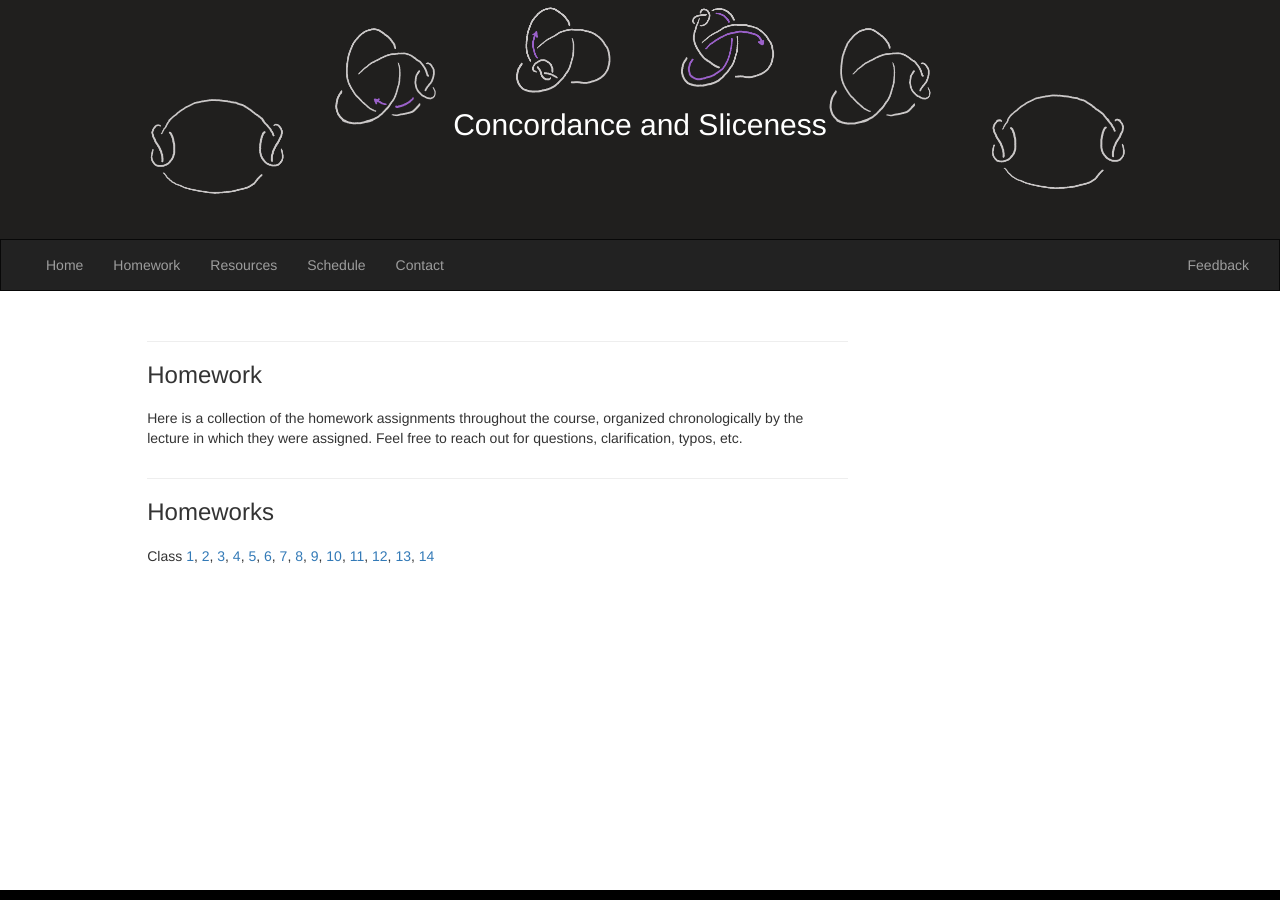
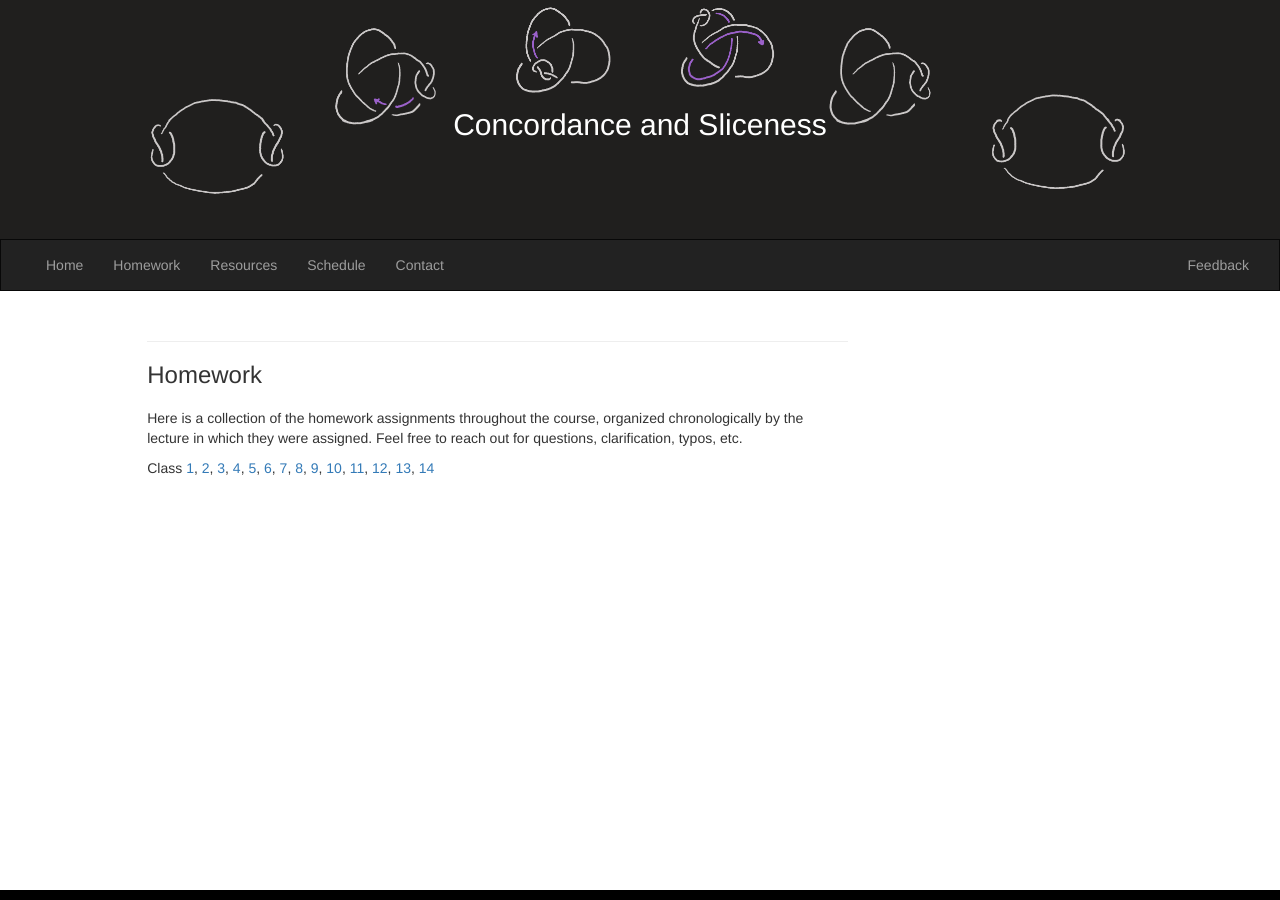
Before and after one commit to imsundberg/concordance, a Jekyll site: the page built from homework/index.html, in a window 1280 px wide. Built offline with Jekyll 4.4.1, drawn with Linux system fonts in a browser that asks for light colours.

Commit message:
Update index.html

```diff
--- a/homework/index.html
+++ b/homework/index.html
@@ -22,18 +22,6 @@
 			</div>
 		</div>
 
-	</div>
-
-	<div class="col-sm-8">
-
-		<div class="row">
-			<div class="col-sm-2"></div>
-			<div class="col-sm-10" id="space">
-				<hr>
-				<h3>Homeworks</h3>
-			</div>
-		</div>
-
 		<div class="row">
 			<div class="col-sm-2"></div>
 			<div class="col-sm-10" id="space">
@@ -43,4 +31,16 @@
 
 	</div>
 
+<!-- 	<div class="col-sm-8">
+
+		<div class="row">
+			<div class="col-sm-2"></div>
+			<div class="col-sm-10" id="space">
+				<hr>
+				<h3>Hints</h3>
+			</div>
+		</div>
+
+	</div> -->
+
 </div>
```
